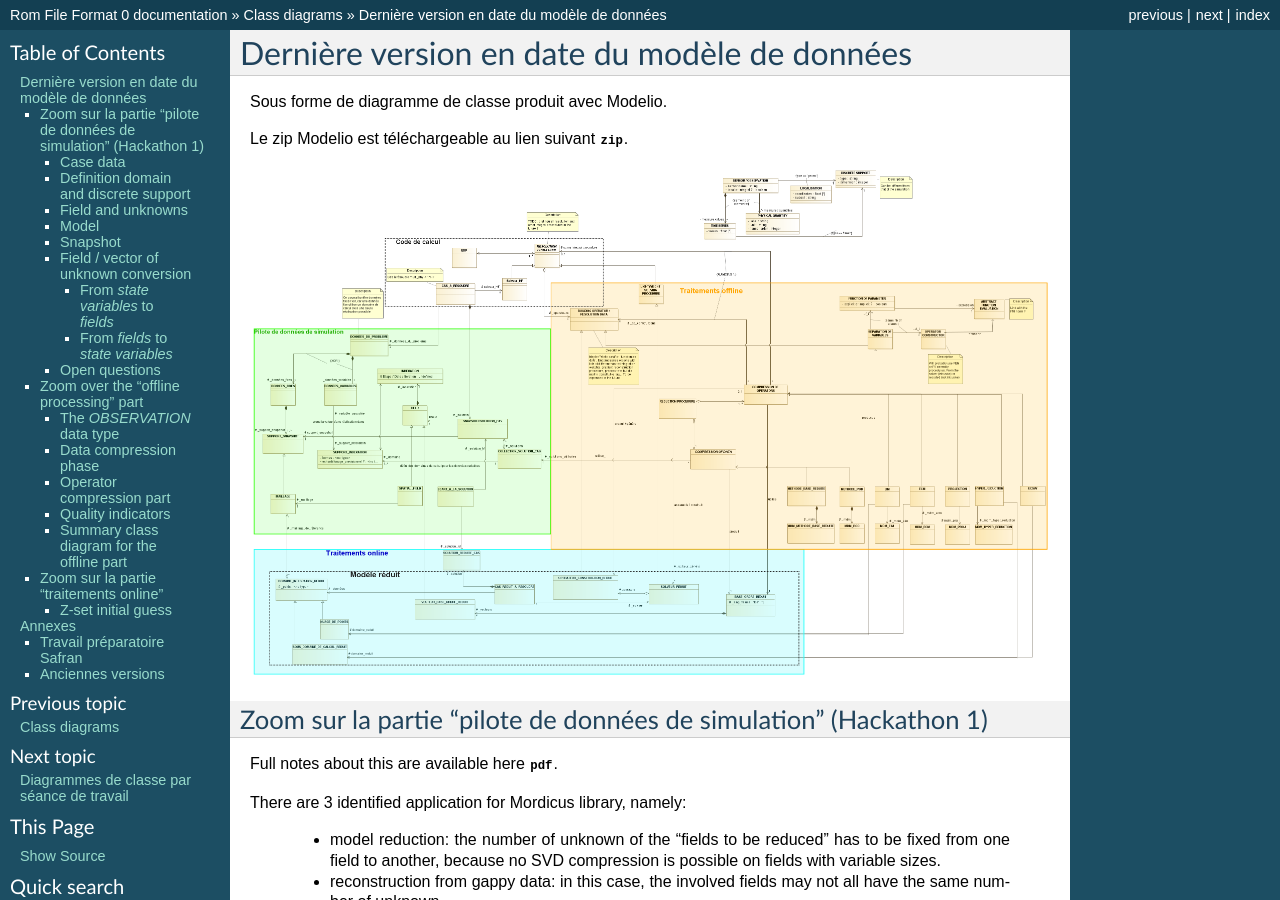
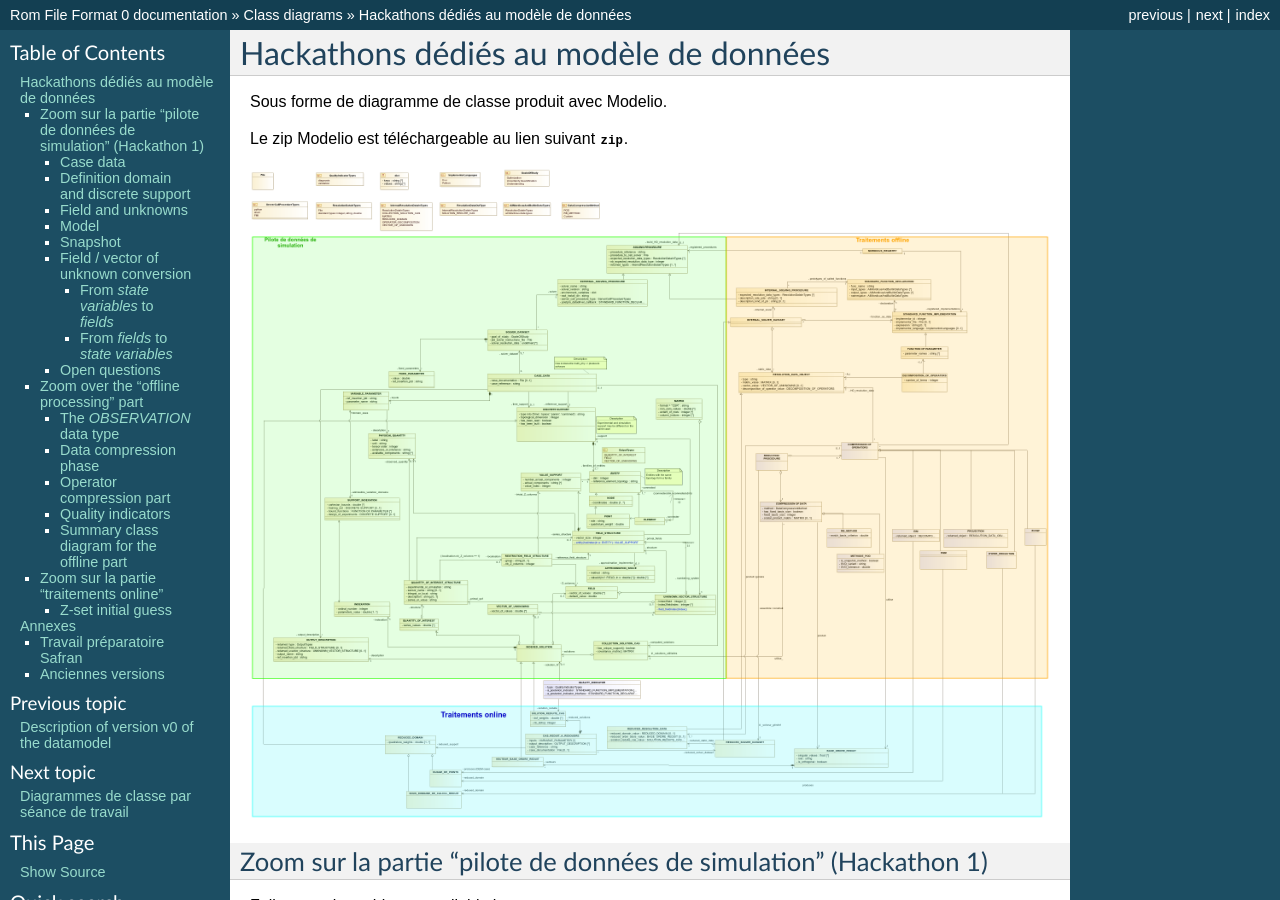
Before and after one commit to feelpp/mordicus, a Sphinx documentation site: the page built from source/datamodel/class_diagram_hackathons.rst, in a window 1280 px wide and 900 px high. Built offline with Sphinx 7.4.7, drawn with Linux system fonts in a browser that asks for light colours; some of the changed text lies outside the part shown.

```diff
--- a/source/datamodel/class_diagram_hackathons.rst
+++ b/source/datamodel/class_diagram_hackathons.rst
@@ -1,7 +1,7 @@
-.. _class_diagram:
+.. _class_diagram_hackathon:
 
-Dernière version en date du modèle de données
-=============================================
+Hackathons dédiés au modèle de données
+======================================
 
 Sous forme de diagramme de classe produit avec Modelio.
 
--- a/source/datamodel/index.rst
+++ b/source/datamodel/index.rst
@@ -6,5 +6,6 @@
 .. toctree::
     :maxdepth: 1
 
+    class_diagram
     class_diagram_hackathons
     glossary
```
Also changed, not shown: source/datamodel/class_diagram.rst (added, +25 -0 lines), source/datamodel/images/REFERENCE_CLASS_DIAGRAM.png.
